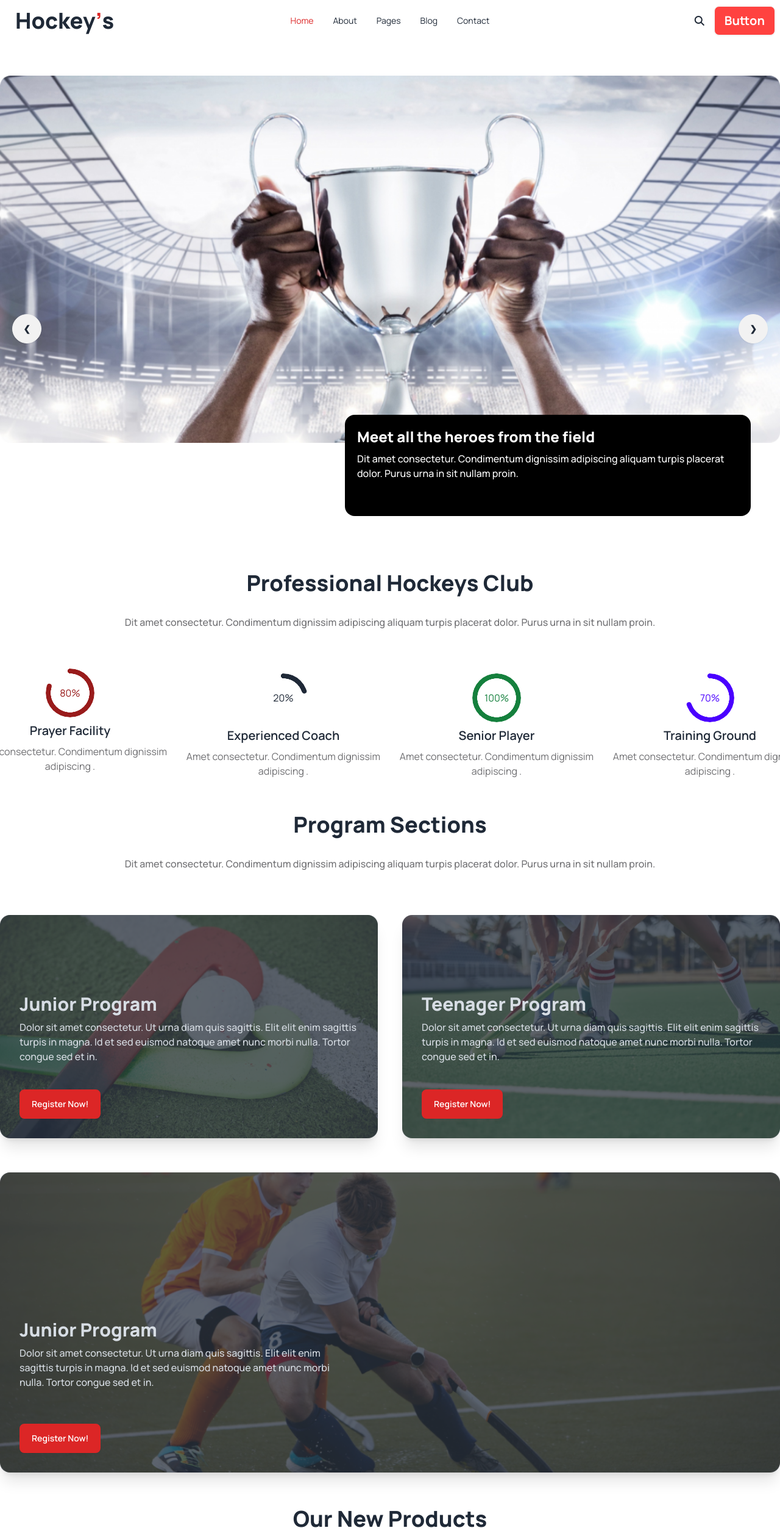
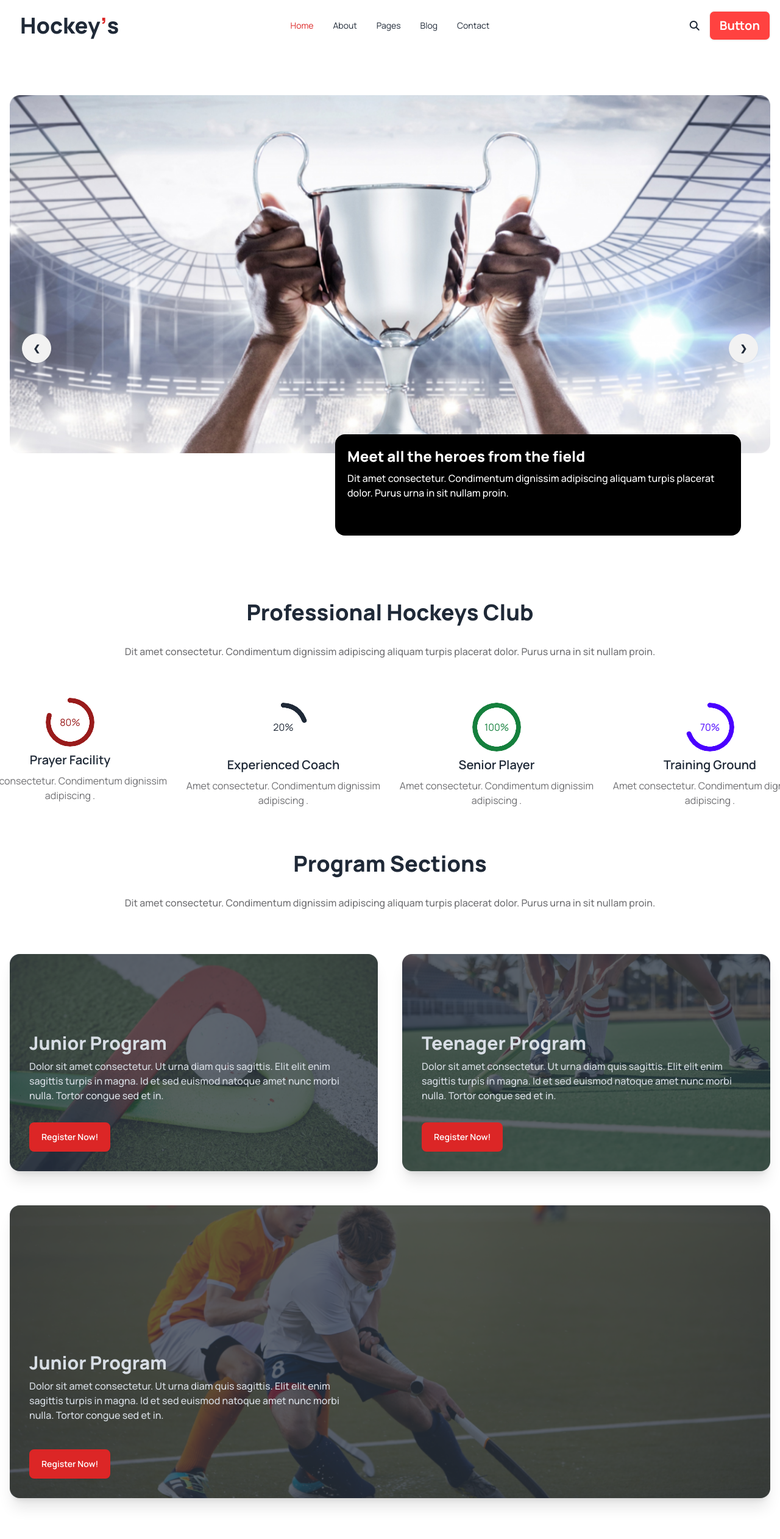
Before and after one commit to arhamchowdhury1218/b9-a3, a plain HTML site: page index.html in a window 1280 px wide. Shown: the top 2523 px of the page at 61% size. Drawn offline with nearby package versions, Linux system fonts and the light colour scheme.

Commit message:
completed the responsive part of the overall project

```diff
--- a/index.html
+++ b/index.html
@@ -49,7 +49,7 @@
   </head>
   <body class="font-manrope">
     <header class="container mx-auto">
-      <nav>
+      <nav class="p-2">
         <div class="navbar bg-base-100">
           <div class="navbar-start">
             <div class="dropdown">
@@ -109,7 +109,7 @@
 
     <main class="container mx-auto">
       <!-- banner section -->
-      <section class="my-14">
+      <section class="my-14 p-4">
         <div class="carousel lg:w-full h-auto lg:h-[750px] relative">
           <!-- Slider-1 -->
           <div
@@ -243,7 +243,7 @@
       </section>
 
       <!-- Program Section -->
-      <section>
+      <section class="p-4">
         <div class="space-y-4 text-center">
           <h1 class="text-4xl font-extrabold">Program Sections</h1>
           <p class="font-medium text-[#131318] opacity-60 p-4 mx-auto">
@@ -327,7 +327,7 @@
       </section>
 
       <!-- Our New products -->
-      <section class="my-14">
+      <section class="my-14 p-4">
         <div class="space-y-4 text-center">
           <h1 class="text-4xl font-extrabold">Our New Products</h1>
           <p class="font-medium text-[#131318] opacity-60 p-4 mx-auto">
@@ -628,7 +628,7 @@
       </section>
 
       <!-- Client Question -->
-      <section class="my-14">
+      <section class="my-14 m-3">
         <div class="text-center">
           <h1 class="text-2xl lg:text-4xl font-extrabold">Clients Question</h1>
           <p class="font-medium text-[#131318] opacity-60 p-4 mx-auto">
```
